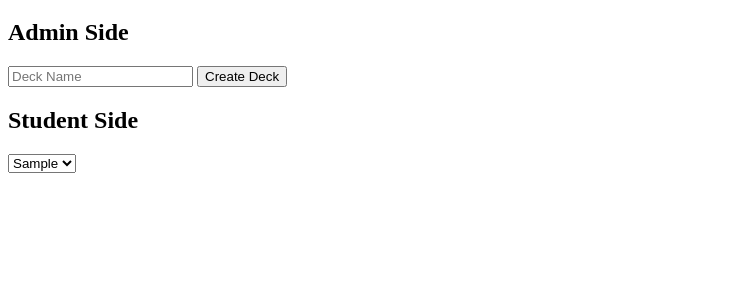
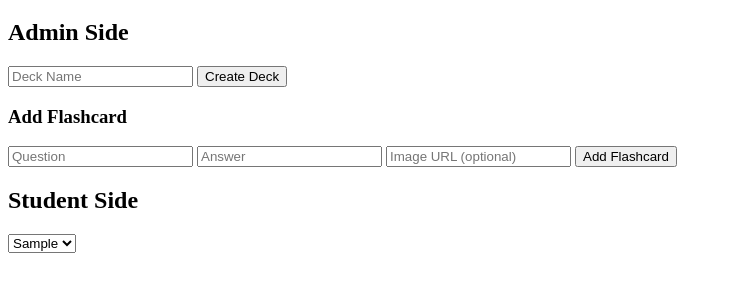
Before and after one commit to bodycode/Flashcote, a plain HTML site: page index.html in a window 1280 px wide. Both pictures are taken after typing "Sample" into the empty fields and a click on the button "Create Deck". Shown: the part 61-352 px from the top of the page, without its empty margins (0-732 px from the left). Drawn offline with Linux system fonts and the light colour scheme.

Commit message:
Update index.html

```diff
--- a/index.html
+++ b/index.html
@@ -15,6 +15,13 @@
         <input type="text" id="deckName" placeholder="Deck Name">
         <button onclick="createDeck()">Create Deck</button>
         <div id="decks"></div>
+        <div id="addFlashcardForm" style="display: none;">
+            <h3>Add Flashcard</h3>
+            <input type="text" id="question" placeholder="Question">
+            <input type="text" id="answer" placeholder="Answer">
+            <input type="text" id="image" placeholder="Image URL (optional)">
+            <button onclick="addFlashcard()">Add Flashcard</button>
+        </div>
     </div>
     <div id="student">
         <h2>Student Side</h2>
@@ -31,6 +38,7 @@
                 decks[deckName] = [];
                 updateDeckList();
                 document.getElementById('deckName').value = '';
+                document.getElementById('addFlashcardForm').style.display = 'block';
             }
         }
 
@@ -42,6 +50,20 @@
                 option.value = deck;
                 option.textContent = deck;
                 deckSelect.appendChild(option);
+            }
+        }
+
+        function addFlashcard() {
+            const deckName = document.getElementById('deckSelect').value;
+            const question = document.getElementById('question').value;
+            const answer = document.getElementById('answer').value;
+            const image = document.getElementById('image').value;
+
+            if (deckName && question && answer) {
+                decks[deckName].push({ question, answer, image });
+                document.getElementById('question').value = '';
+                document.getElementById('answer').value = '';
+                document.getElementById('image').value = '';
             }
         }
 
```
